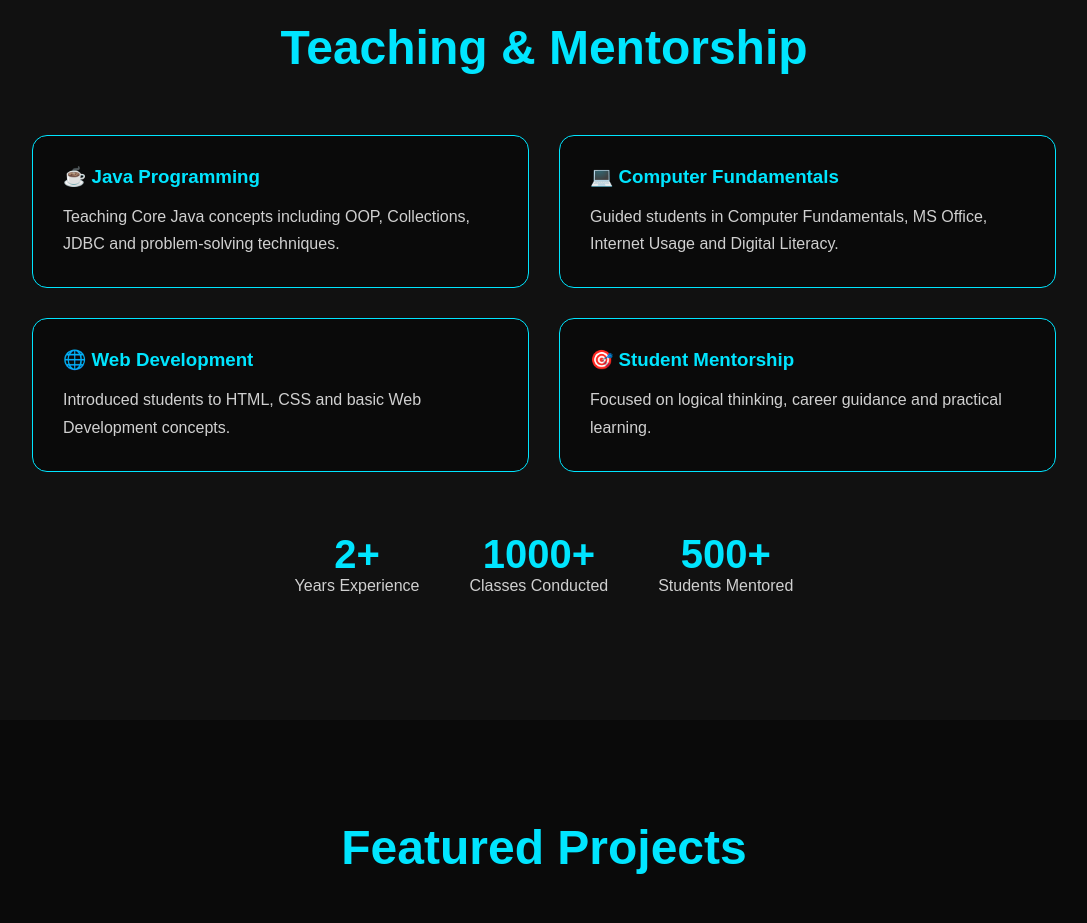
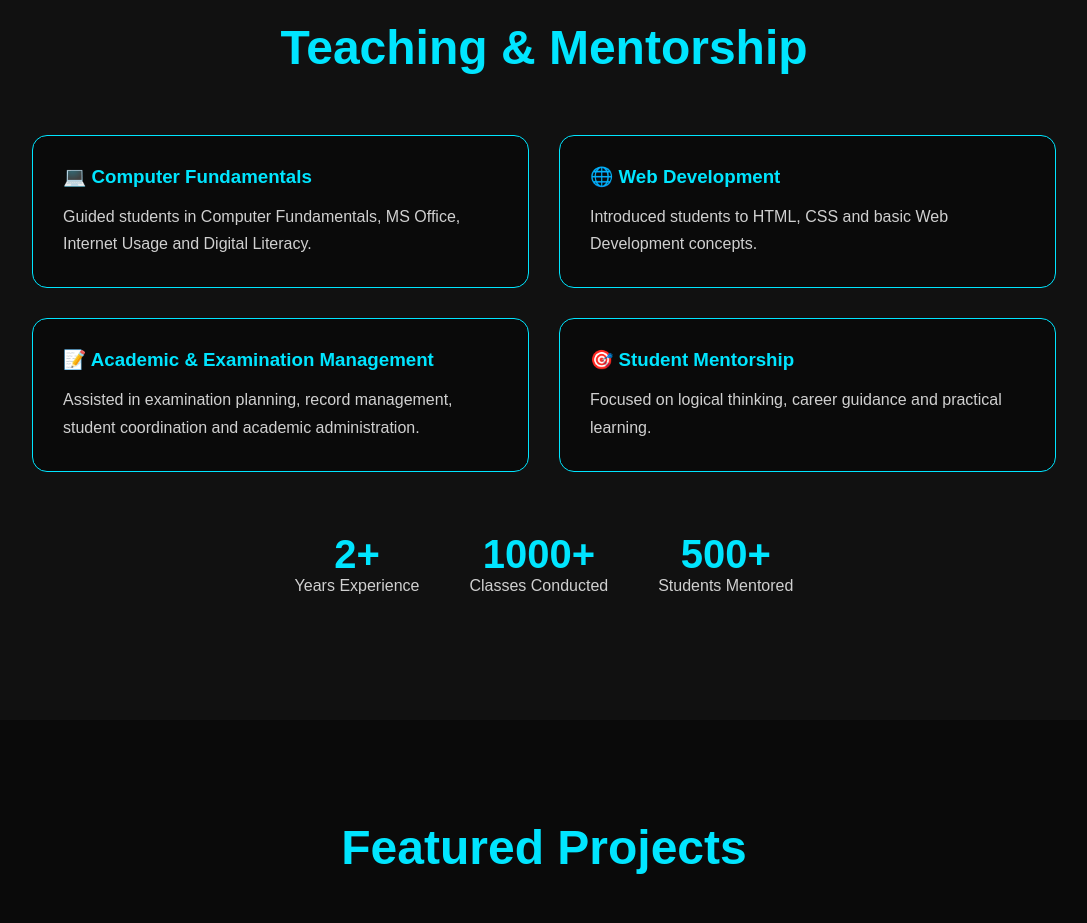
Before and after one commit to mohitkr56/anand-kumar-saha-portfolio, a React (Vite) app: page / in a window 1280 px wide. Shown: the part 3280-4203 px from the top of the page, without its empty margins (96-1183 px from the left). Built offline with nearby package versions, Linux system fonts and the light colour scheme.

Commit message:
Updated teaching section

```diff
--- a/src/components/Teaching.jsx
+++ b/src/components/Teaching.jsx
@@ -6,13 +6,6 @@ function Teaching() {
 
       <div className="teaching-container">
 
-        <div className="teaching-card">
-          <h3>☕ Java Programming</h3>
-          <p>
-            Teaching Core Java concepts including OOP,
-            Collections, JDBC and problem-solving techniques.
-          </p>
-        </div>
 
         <div className="teaching-card">
           <h3>💻 Computer Fundamentals</h3>
@@ -28,6 +21,14 @@ function Teaching() {
             Introduced students to HTML, CSS and
             basic Web Development concepts.
           </p>
+        </div>
+
+        <div className="teaching-card">
+        <h3>📝 Academic & Examination Management</h3>
+        <p>
+          Assisted in examination planning, record management,
+          student coordination and academic administration.
+        </p>
         </div>
 
         <div className="teaching-card">
```
